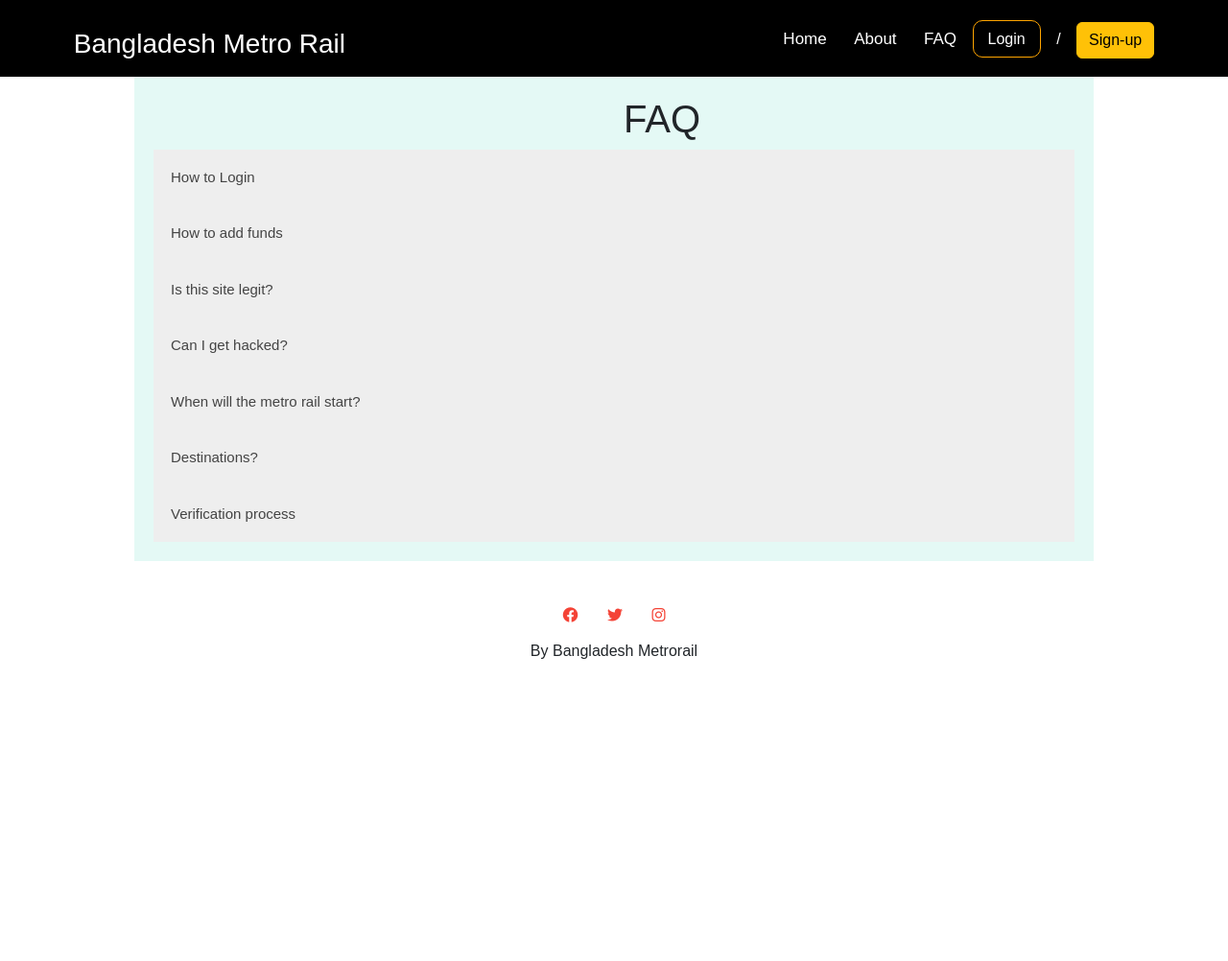
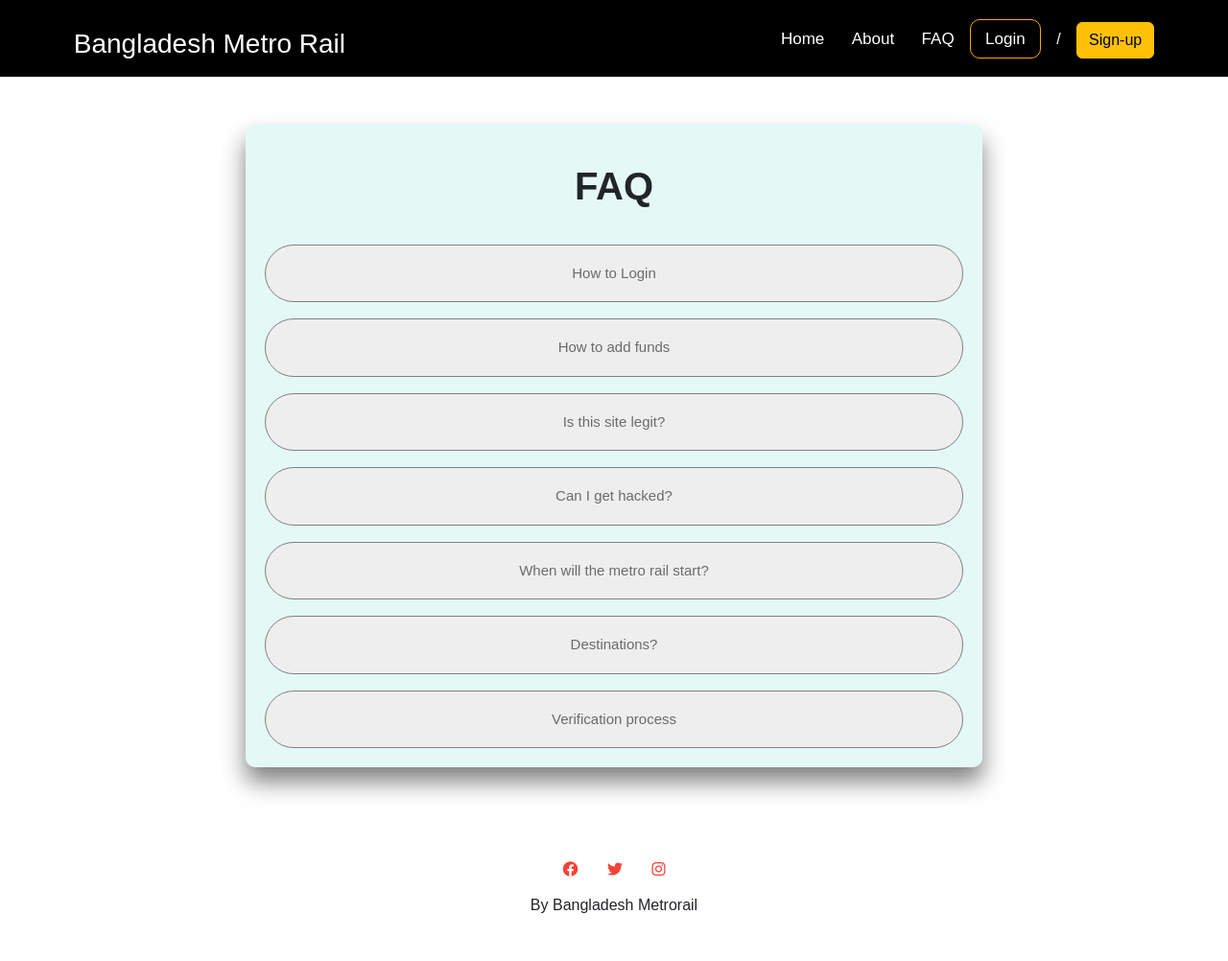
Before and after one commit to ShrCodesNSU/Card-Enrollment-System, a Flask app: page /FAQ in a window 1280 px wide. Shown: the whole page at 96% size. Before the commit the page ends 687 px from the top, so only its background shows below. Run offline with Flask 2, Linux system fonts and the light colour scheme; some libraries are stand-ins or nearby versions.

Commit message:
CSS fixed

```diff
--- a/static/style.css
+++ b/static/style.css
@@ -28,6 +28,20 @@
     padding: 8px 12px;
     position: relative;
 }
+.nav-links ul a{
+  color: white;
+  text-decoration: none;
+  font-size: 17px;
+}
+
+.nav-links ul a:hover{
+  color: white;
+  transition: 0.1s;
+  background: orange;
+  text-decoration: none;
+  font-size: 17px;
+}
+
 .nav-links ul li a{
     color: white;
     text-decoration: none;
@@ -335,7 +350,8 @@
 /*--Transaction--*/
 
 .title{
-  margin-left: 100px;
+  font-weight: bold;
+  text-align: center;
 }
 
 .row {
@@ -467,31 +487,40 @@
 .about-section {
   padding: 50px;
   text-align: center;
+  width: 75%;
+  margin: auto;
   background-color: #474e5d;
+  box-shadow: 0 15px 25px rgba(0, 0, 0, 0.5);
   color: white;
 }
 
 /*--FAQ--*/
 
 .FAQ-Container{
-max-width: 1000px;
+  max-width: 60%;
   background-color: #e4f9f5;
-margin: 0 auto;
-padding:20px
+  margin: 50px auto;
+  padding:20px;
+  border-radius: 10px;
+  box-shadow: 0 15px 25px rgba(0, 0, 0, 0.5);
 }
 
 .FAQ-Container h1{
+  margin: 20px;
   text-align: center;
 }
 
 .accordion {
   background-color: #eee;
-color: #444;
+  color: rgb(107, 107, 107);
+  border-radius: 30px 30px 30px 30px;
+  margin-top: 17px;
+
   cursor: pointer;
-padding: 18px;
+  padding: 18px ;
   width: 100%;
-border: none;
-text-align: left;
+  border: 1px solid gray;
+  text-align: center;
   outline: none;
   font-size: 15px;
   transition: 0.4s;
@@ -501,16 +530,38 @@
   background-color: #ccc;
 }
 
+.active{
+  border-radius: 30px 30px 0px 0px;
+  border-top: 1px solid gray;
+  border-left: 1px solid gray;
+  border-right: 1px solid gray;
+  border-bottom: none;
+}
+
 .panel {
-padding: 0 18px;
+  padding: 0 ;
+  text-align: center;
+  margin: 0 auto;
   background-color: white;
   max-height: 0;
   overflow: hidden;
   transition: max-height 0.2s ease-out;
+  border-bottom: none;
+  border-left: 1px solid gray;
+  border-right: 1px solid gray;
+  border-top: none;
 }
 
-/*--Trip and Booking--*/
+.panel:active{
+  border-radius: 0px 0px 30px 30px;
+  border-bottom: 1px solid gray;
 
+}
+
+/*--Card Delivery--*/
+
+
+/*--Trip box--*/
 .Trip_box{
   padding:20px;
   width: 100vw;
--- a/templates/Complaints.html
+++ b/templates/Complaints.html
@@ -14,9 +14,9 @@
 <p style="text-align: center; background: rgba(252, 17, 0, 0.43);">Missing Informatoins</p>
 {% endif %}
 
-<h3 class="title">Contact Form</h3>
+<h3 class="title" style="margin-bottom: 20px;">Complaint Form</h3>
 <div class="complaint-container">
-  <form action="/Complaints" method="post">
+  <form action="/Complaints" method="post" style="margin-top: 20px;">
 
     <label for="subject">Subject</label>
     <input type="text" id="subject" name="subject" placeholder="The Subject of your Complaint">
```
Also changed, not shown: other parts of static/style.css (+6 -49 lines). Lines whose indentation alone changed are shown as unchanged.
